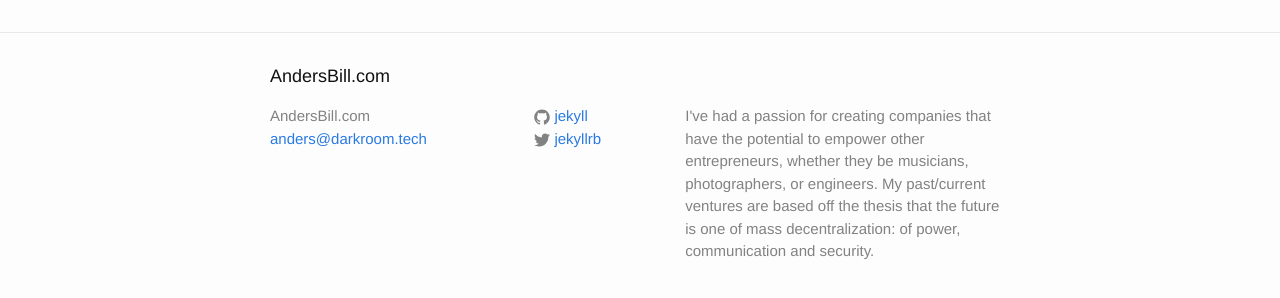
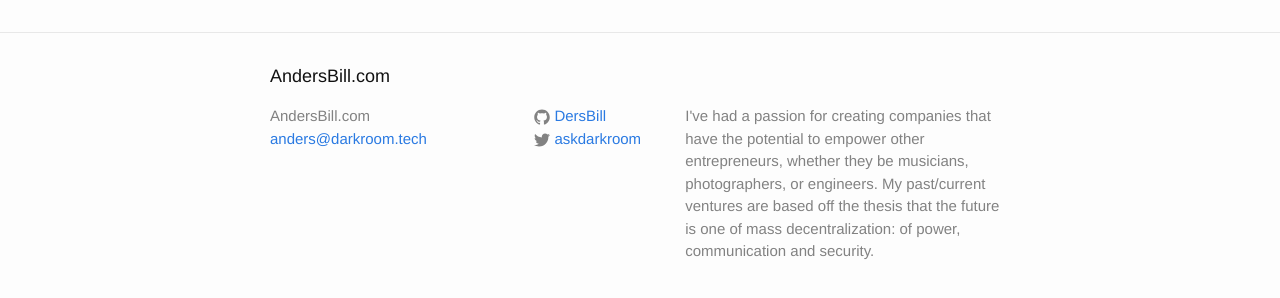
Before and after one commit to DersBill/dersbill2.github.io, a Jekyll site: the page built from index.html, in a window 1280 px wide. Shown: the part 264-562 px from the top of the page. Built offline with Jekyll 4.4.1, drawn with Linux system fonts in a browser that asks for light colours.

Commit message:
Add commit

```diff
--- a/_config.yml
+++ b/_config.yml
@@ -15,8 +15,8 @@ description: > # this means to ignore newlines until "baseurl:"
   decentralization: of power, communication and security.
 baseurl: "" # the subpath of your site, e.g. /blog
 url: "http://yourdomain.com" # the base hostname & protocol for your site
-twitter_username: jekyllrb
-github_username:  jekyll
+twitter_username: askdarkroom
+github_username:  DersBill
 
 # Build settings
 markdown: kramdown
```
Also changed, not shown: CNAME (added).
